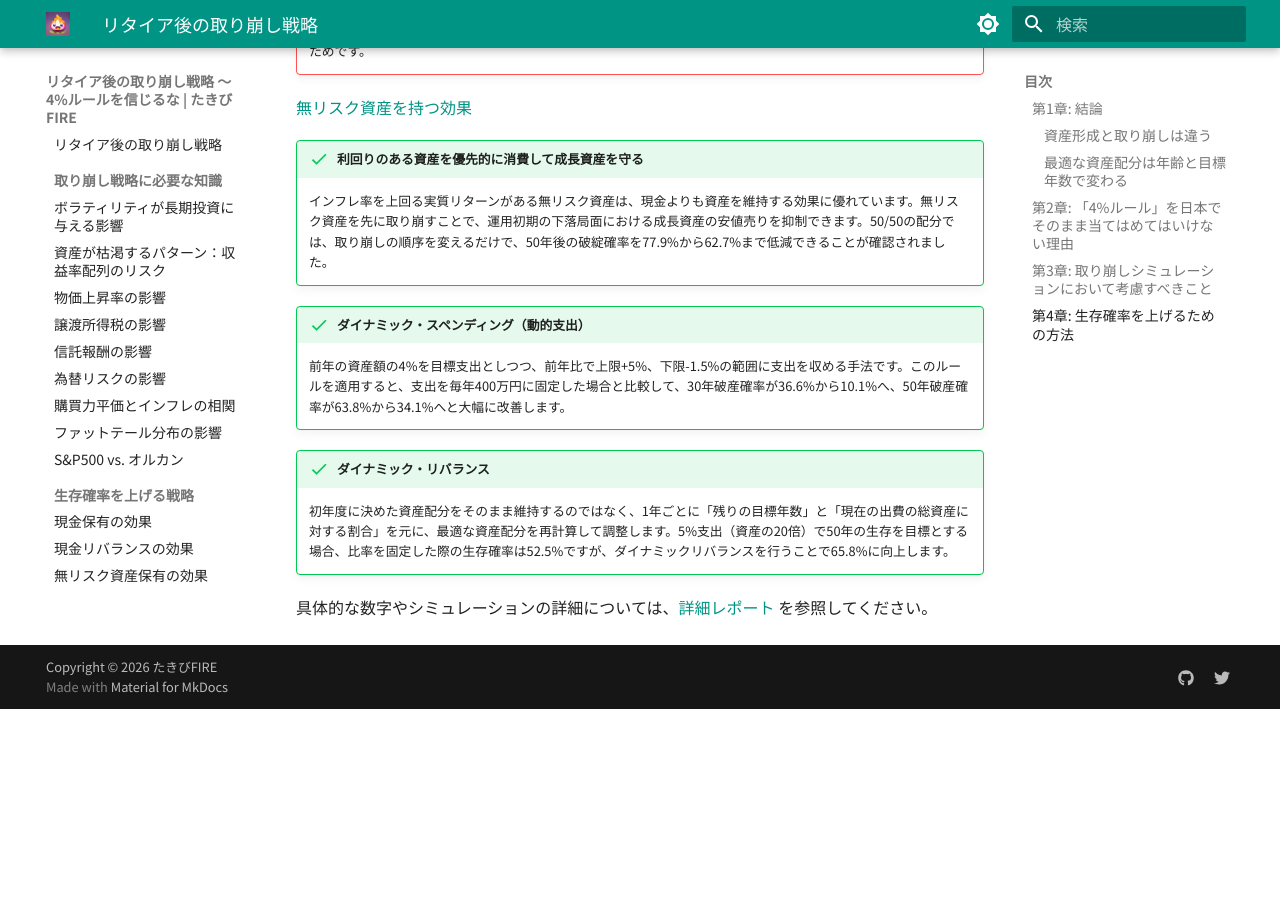
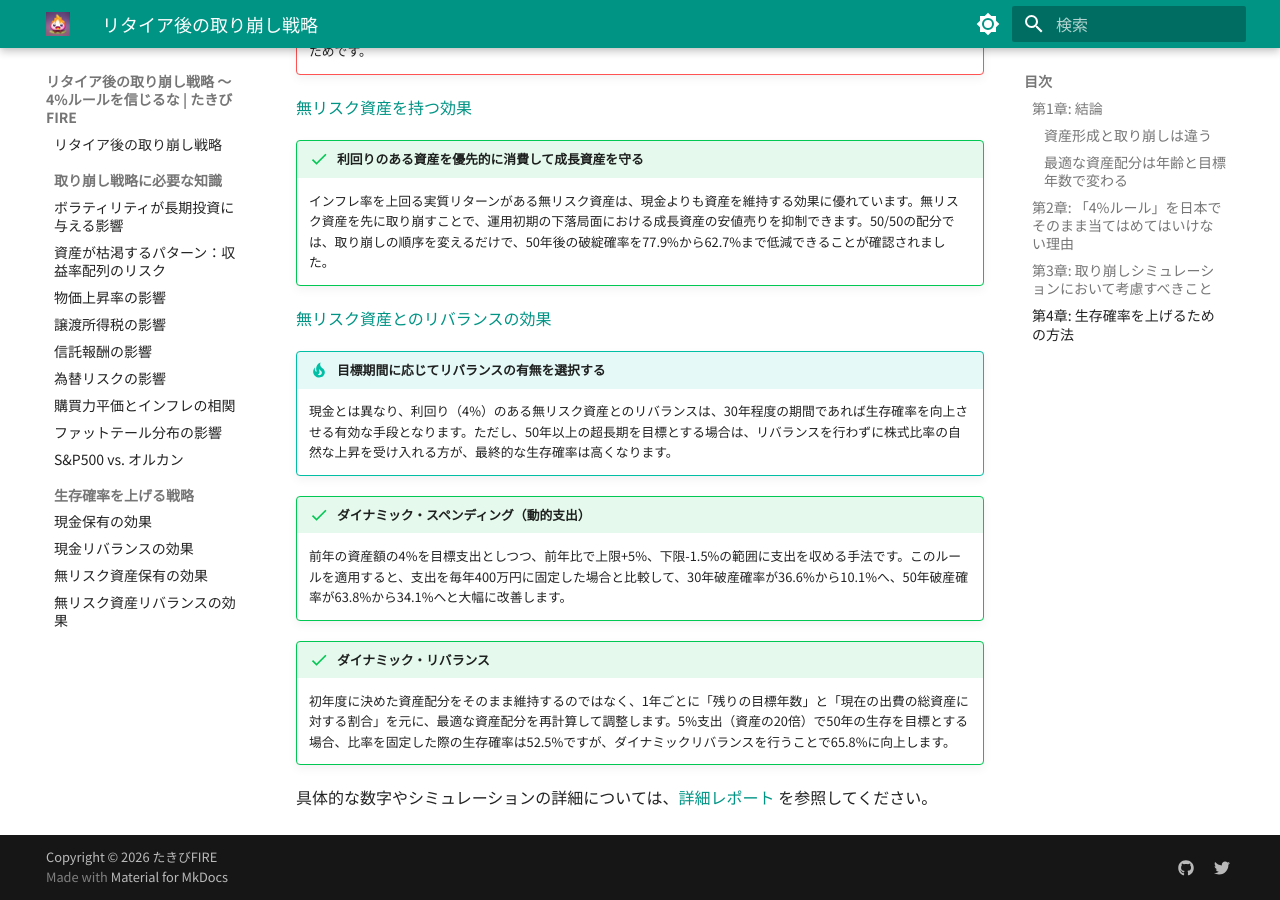
Before and after one commit to TakibiFire/JapaneseTrinityStudy, an MkDocs documentation site: the page built from docs/index.md, in a window 1280 px wide and 900 px high, scrolled down 4697 px. Built offline with MkDocs 1.6.1 and Material for MkDocs 9.7.7, drawn with Linux system fonts in a browser that asks for light colours; before the commit the page ends 5406 px from its top, so only the background shows below that.

Commit message:
Add zero_risk_rebalance to mkdocs

```diff
--- a/docs/index.md
+++ b/docs/index.md
@@ -130,6 +130,10 @@ TODO: 75%, 25% の場合を言ったほうが説得力あるね。
 !!! success "利回りのある資産を優先的に消費して成長資産を守る"
     インフレ率を上回る実質リターンがある無リスク資産は、現金よりも資産を維持する効果に優れています。無リスク資産を先に取り崩すことで、運用初期の下落局面における成長資産の安値売りを抑制できます。50/50の配分では、取り崩しの順序を変えるだけで、50年後の破綻確率を77.9%から62.7%まで低減できることが確認されました。
 
+[無リスク資産とのリバランスの効果](zero_risk_rebalance.md)
+!!! tip "目標期間に応じてリバランスの有無を選択する"
+    現金とは異なり、利回り（4%）のある無リスク資産とのリバランスは、30年程度の期間であれば生存確率を向上させる有効な手段となります。ただし、50年以上の超長期を目標とする場合は、リバランスを行わずに株式比率の自然な上昇を受け入れる方が、最終的な生存確率は高くなります。
+
 !!! success "ダイナミック・スペンディング（動的支出）"
     前年の資産額の4%を目標支出としつつ、前年比で上限+5%、下限-1.5%の範囲に支出を収める手法です。このルールを適用すると、支出を毎年400万円に固定した場合と比較して、30年破産確率が36.6%から10.1%へ、50年破産確率が63.8%から34.1%へと大幅に改善します。
 
--- a/mkdocs.yml
+++ b/mkdocs.yml
@@ -110,3 +110,4 @@ nav:
     - 現金保有の効果: cash_ratio.md
     - 現金リバランスの効果: cash_rebalance.md
     - 無リスク資産保有の効果: zero_risk.md
+    - 無リスク資産リバランスの効果: zero_risk_rebalance.md
```
